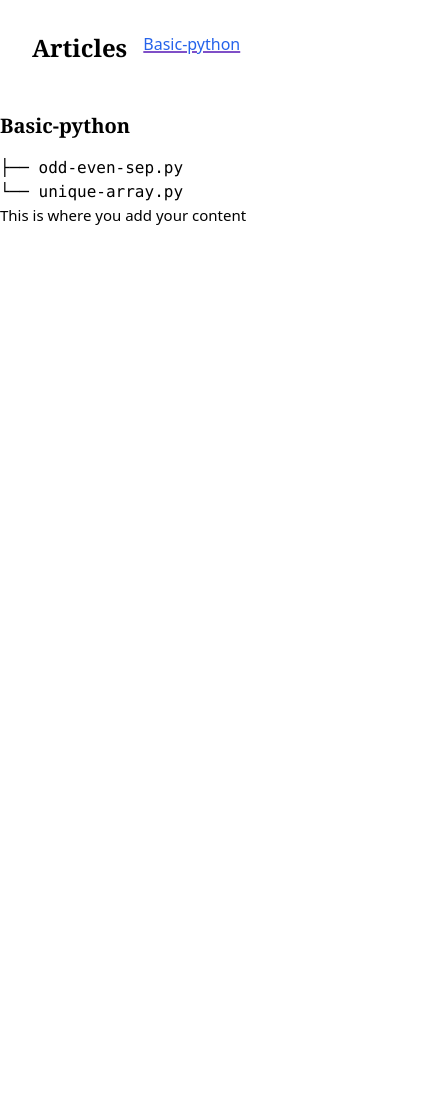
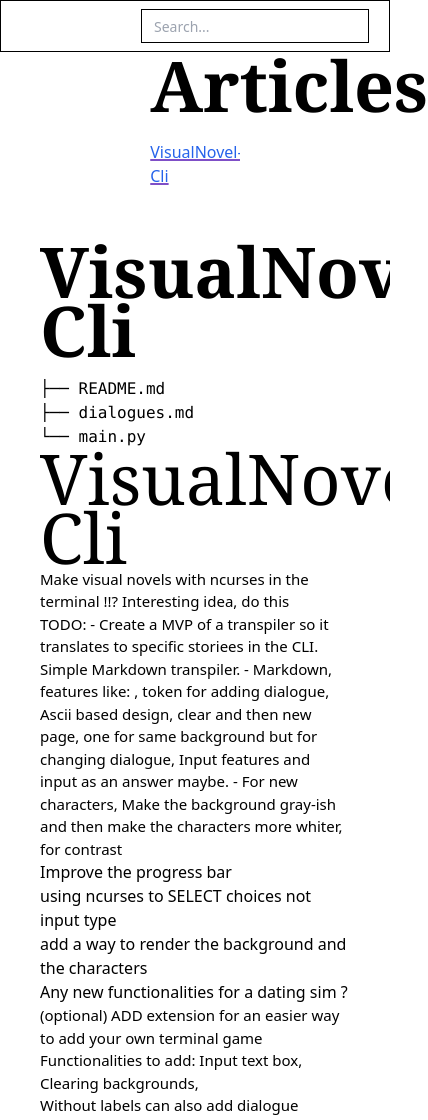
Before and after one commit to maishathasin/bloggit, a plain HTML site: page output/test.html in a window 390 px wide. Shown: the whole page, 428 px wide, since content can reach past the window. Before the commit the page ends 844 px from the top, so only its background shows below. Drawn offline with nearby package versions, Linux system fonts and the light colour scheme.

Commit message:
more styles and more responsive

```diff
--- a/output/test.html
+++ b/output/test.html
@@ -9,31 +9,59 @@
 <link href="../src/input.css" rel="stylesheet">
 </head>
 <body>
+    <div class="w-full flex  px-3 border-black border justify-end">
+        <div class="relative h-full m-2 p-1 px-3 border-black border ">
+            <input type="text" placeholder="Search..." class="h-full outline-none text-sm" value="">
+        </div></div>
     <div class="inline w-full h-30 md:h-full flex flex-col md:flex-row">
+
         <!-- Sidebar for Articles -->
-        <aside class="md:w-[15vw] md:border-r-[1px] border-b-[1px] md:border-b-[0px] border-black p-8 flex flex-row md:flex-col gap-x-4">
-            <h1 class="text-2xl font-bold mb-4">Articles</h1>
+        <aside class="w-1/4 md:border-r border-black  flex flex-row md:flex-col gap-x-10 side">
+            <h1 class=" font-bold mb-4">Articles</h1>
             <ul class="article-list">
+                <div class="flex flex-col justify-between md:flex-row my-2">
+                    <div class="flex flex-row justify-between md:justify-between content-start items-start w-full gap-2 "><div class="max-w-3/4 md:max-w-[70%] overflow-auto">
 
-                    <li class="article-item cursor-pointer" onclick="showArticle('Basic-python')">
-                        <a href="#Basic-python" class="text-blue-600 hover:text-blue-800">Basic-python</a>
+
+                    <li class="article-item cursor-pointer" onclick="showArticle('VisualNovel-Cli')">
+                        <a href="#VisualNovel-Cli" class="text-blue-600 hover:text-blue-800">VisualNovel-Cli</a>
                     </li>
 
+                </div></div>
             </ul>
         </aside>
 
         <!-- Main Content Area for Article Display -->
         <!--<div class="layout"> -->
-        <section class="flex flex-col md:w-[50vw] h-[70vh] md:h-[90vh] overflow-y-scroll no-scrollbar z-20 article-content">
+        <section class="flex flex-col md:w-[50vw] h-[70vh] md:h-[90vh] overflow-y-scroll r md:border-b-[0px] p-10 flex flex-row md:flex-col gap-x-4 no-scrollbar z-20 article-content">
 
 
-                <article id="Basic-python" class="">
+                <article id="VisualNovel-Cli" class="">
                     <header>
-                        <h1 class="text-xl font-semibold">Basic-python</h1>
+                        <h1 class=" font-semibold">VisualNovel-Cli</h1>
                     </header>
                     <section class="content mt-4">
-                        <pre>├── odd-even-sep.py
-└── unique-array.py</pre><p>This is where you add your content</p>
+                        <pre>├── README.md
+├── dialogues.md
+└── main.py</pre><h1>VisualNovel-Cli</h1>
+
+<p>Make visual novels with ncurses in the terminal !!? Interesting idea, do this</p>
+
+<p>TODO:
+- Create a MVP of a transpiler so it translates to specific storiees in the CLI. Simple Markdown transpiler.
+- Markdown, features like: , token for adding dialogue, Ascii based design, clear and then new page, one for same background but for changing dialogue, Input features and input as an answer maybe.
+- For new characters, Make the background gray-ish and then make the characters more whiter, for contrast</p>
+
+<ul>
+<li>Improve the progress bar</li>
+<li>using ncurses to SELECT choices not input type</li>
+<li>add a way to render the background and the characters</li>
+<li>Any new functionalities for a dating sim ?</li>
+<li><p>(optional) ADD extension for an easier way to add your own terminal game </p></li>
+<li><p>Functionalities to add: Input text box, Clearing backgrounds,</p></li>
+<li><p>Without labels can also add dialogue </p></li>
+</ul>
+
                     </section>
                 </article>
 
--- a/src/input.css
+++ b/src/input.css
@@ -429,7 +429,7 @@ label.margin-toggle:not(.sidenote-number) {
 
 @media (max-width: 760px) {
   h1 {
-    font-size: 80px;
+    font-size: 70px;
     line-height: 85%;
   }
 
@@ -607,3 +607,44 @@ label.margin-toggle:not(.sidenote-number) {
       font-size: 0.75rem;
     }
   }
+
+
+
+  /* Base styles */
+.side {
+    display: flex;
+    flex-direction: column;
+    padding: 2rem;
+}
+
+.title {
+    font-size: 2xl;
+    font-weight: bold;
+    margin-bottom: 4px;
+}
+
+.article-list {
+    list-style: none;
+}
+
+.article-item {
+    margin-bottom: 2px;
+    cursor: pointer;
+}
+
+
+/* Responsive design for screens 600px or smaller */
+@media (max-width: 600px) {
+    .side {
+        flex-direction: column;
+        margin: 0 auto;
+        padding: 0.25rem;
+
+    }
+
+    .article-item {
+        display: flex;
+        flex-direction: column;
+        align-items: flex-start;
+    }
+}
```
Also changed, not shown: templates/blog_template.html (+8 -5 lines).
